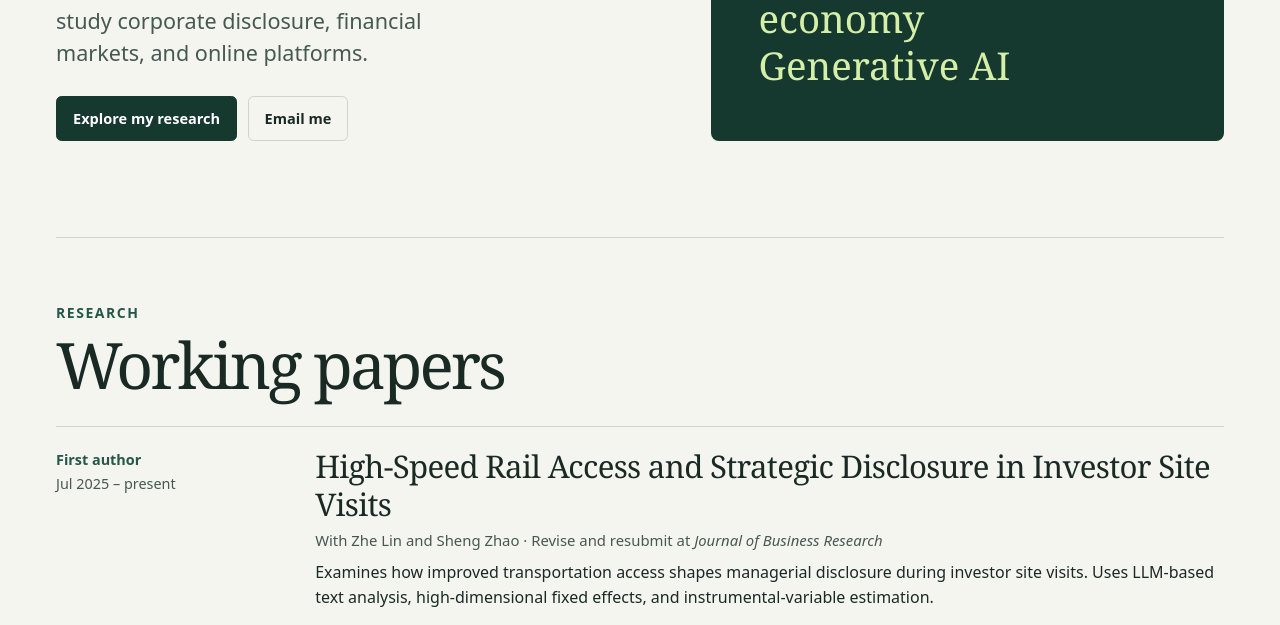
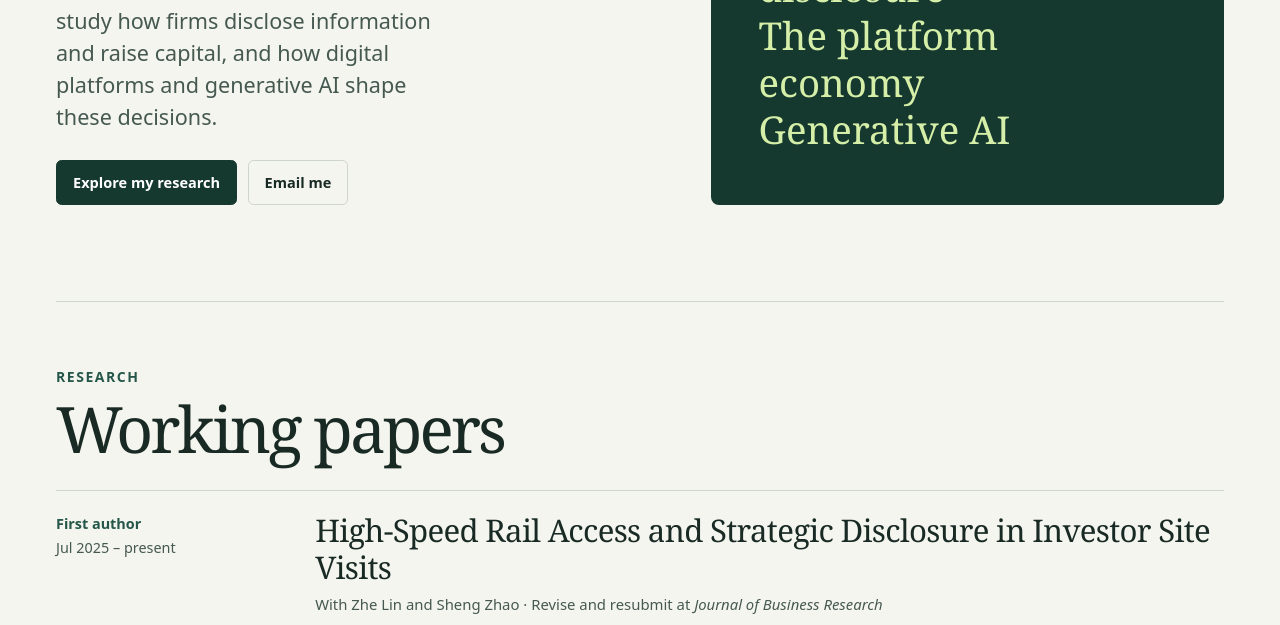
Before and after one commit to elliezhang11/elliezhang11.github.io, a plain HTML site: page index.html in a window 1280 px wide. Shown: the part 475-1100 px from the top of the page. Drawn offline with Linux system fonts and the light colour scheme.

Commit message:
Revise homepage research introduction

```diff
--- a/index.html
+++ b/index.html
@@ -23,7 +23,7 @@
       <div class="intro">
         <p class="eyebrow">Research portfolio</p>
         <h1 id="name">Xiaoyue<br>Zhang<span>.</span></h1>
-        <p class="intro-copy">I use data science and econometrics to study corporate disclosure, financial markets, and online platforms.</p>
+        <p class="intro-copy">I use data science and econometrics to study how firms disclose information and raise capital, and how digital platforms and generative AI shape these decisions.</p>
         <div class="actions">
           <a class="button" href="#research">Explore my research</a>
           <a class="button secondary" href="mailto:xiaoyue.zhang20@outlook.com">Email me</a>
```
